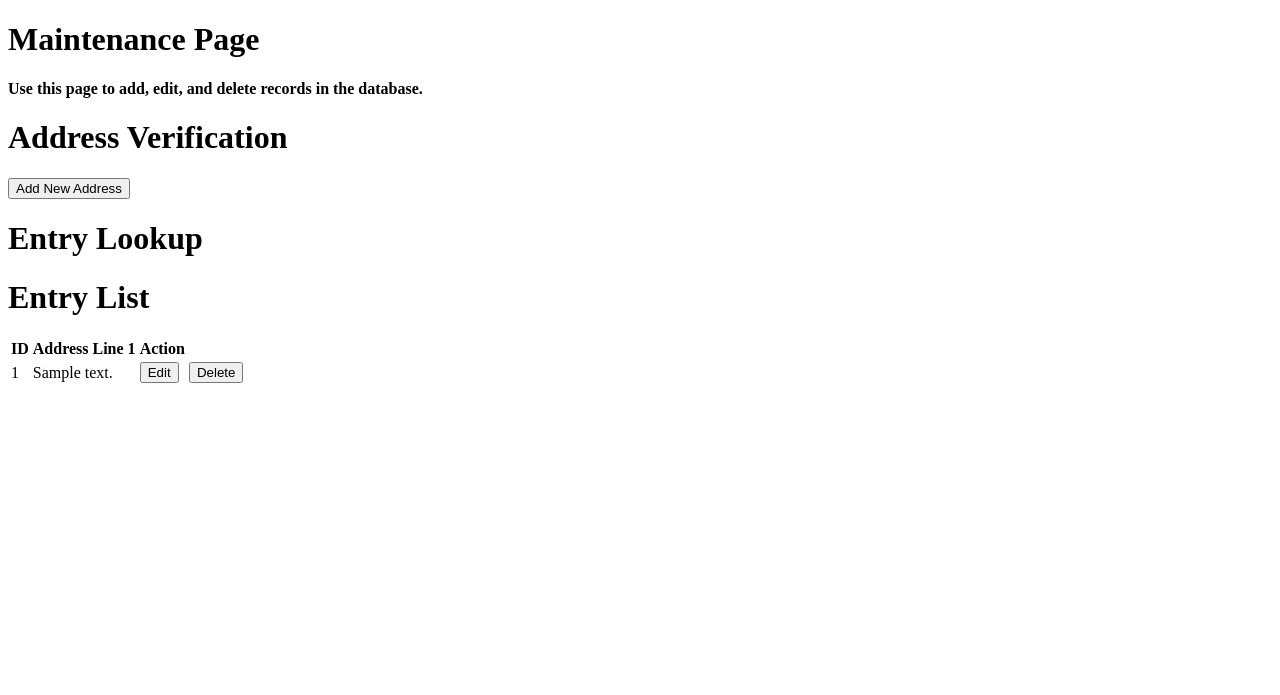
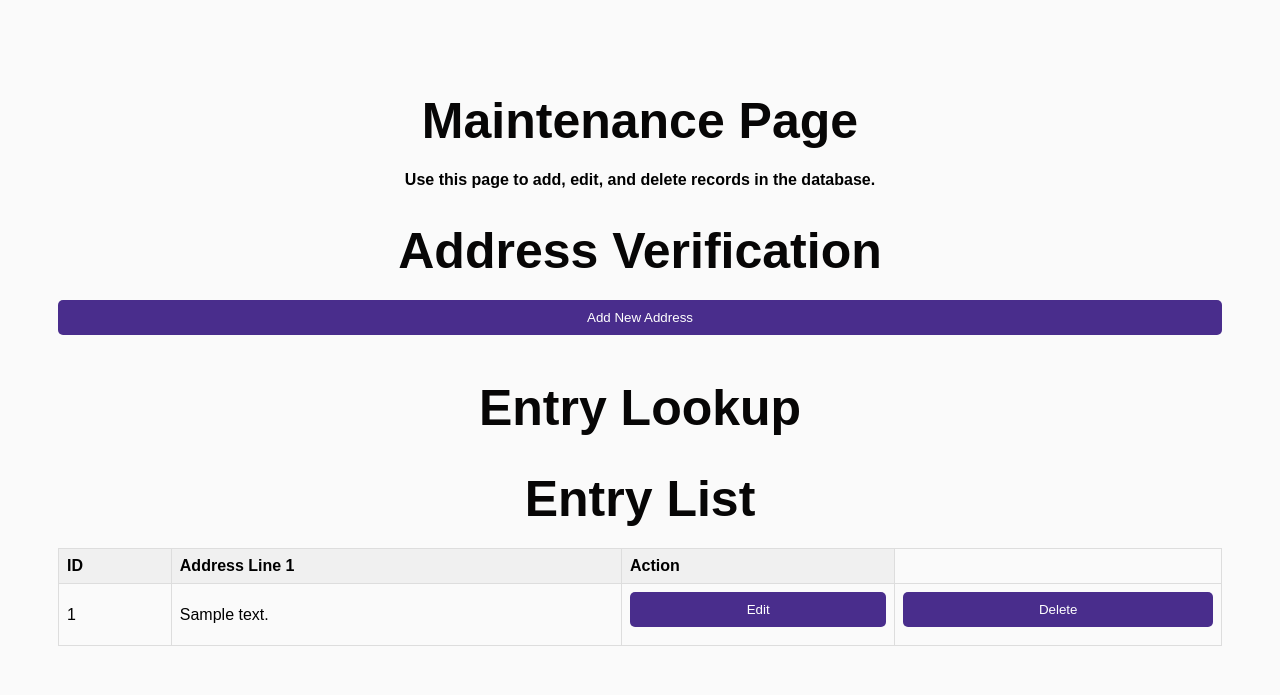
Before and after one commit to bdilbeck/ma_address_verification, a Flask app: page /entries in a window 1280 px wide. Shown: the top 695 px of the page. Run offline with Flask 3, Linux system fonts and the light colour scheme; a database or web service that is not in the repository returns one stand-in record (values such as "Sample title").

Commit message:
Update maintenance_screen.html css to match user_ui.css

```diff
--- a/templates/maintenance_screen.html
+++ b/templates/maintenance_screen.html
@@ -2,7 +2,84 @@
 <html>
 <head>
     <title>Maintenance Page</title>
+<style>
+    body {
+    font-family: 'Helvetica Now Display', sans-serif;
+    background-color: #fafafa;
+    text-align: center;
+    padding: 50px;
+}
 
+h1 {
+    color: #070606;
+    margin-bottom: 20px;
+    font-size: 50px;
+}
+
+form {
+    background-color: #f0f0f0;
+    padding: 20px;
+    border-radius: 10px;
+    display: inline-block;
+    width: 100%;
+    max-width: 500px;
+    list-style-type: none; /* Removes bullet points */
+}
+
+label, input, select, button {
+    margin-bottom: 10px;
+    width: 100%;
+    box-sizing: border-box;
+}
+
+input[type="submit"], button {
+    background-color: #492d8c;
+    color: white;
+    padding: 10px 20px;
+    border: none;
+    border-radius: 5px;
+    cursor: pointer;
+    width: 100%;
+}
+
+input[type="submit"]:hover, button:hover {
+    background-color: #2e67b2;
+}
+
+table {
+    width: 100%;
+    border-collapse: collapse;
+    margin-top: 20px;
+}
+
+table, th, td {
+    border: 1px solid #ddd;
+    padding: 8px;
+    text-align: left;
+}
+
+th {
+    background-color: #f0f0f0;
+}
+
+/* Additional styles for popup */
+#popup {
+    background-color: #f0f0f0;
+    border-radius: 10px;
+    padding: 20px;
+    display: inline-block;
+    width: 100%;
+    max-width: 500px;
+    margin-top: 20px;
+}
+
+/* Style adjustments for smaller screens */
+@media screen and (max-width: 600px) {
+    form, #popup {
+        width: 95%;
+    }
+}
+</style>
 
 </head>
 <body>
```
